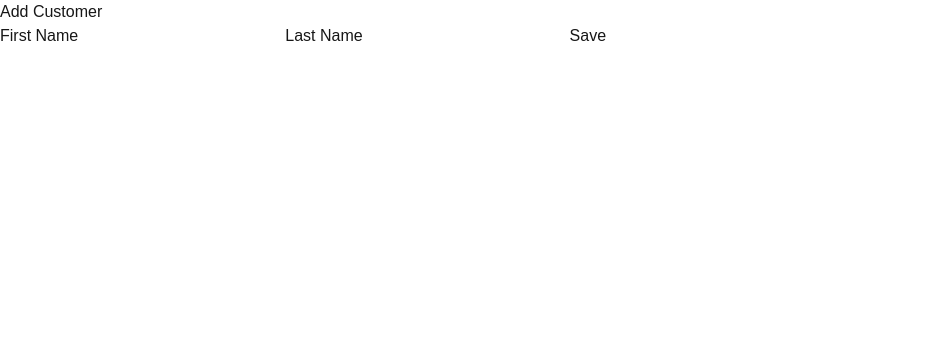
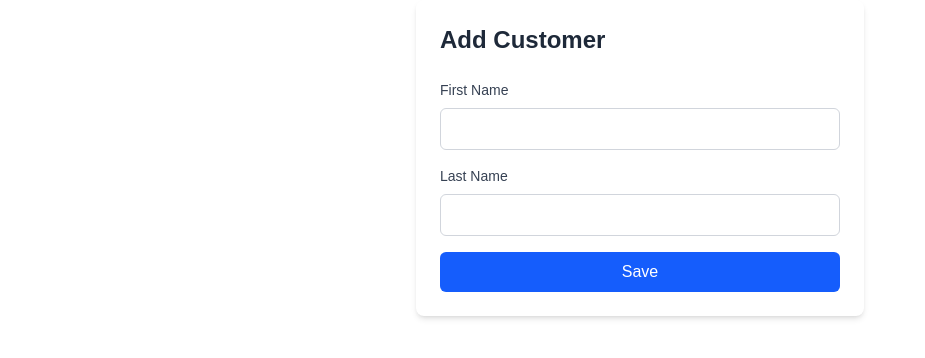
Before and after one commit to cameron-saunders/customer-1, a Next.js app: page /add in a window 1280 px wide. Shown: the top 358 px of the page, without its empty margins (0-925 px from the left). Built offline with nearby package versions, Linux system fonts and the light colour scheme.

Commit message:
added tailwind styling

```diff
--- a/src/app/add/page.jsx
+++ b/src/app/add/page.jsx
@@ -1,14 +1,42 @@
 export default function Page() {
     return (
       <>
-        <h1>Add Customer</h1>
-        <form>
-          <label htmlFor="fname">First Name</label>
-          <input id='fname' type="text" name='first_name'/>
-          <label htmlFor="lname">Last Name</label>
-          <input id='lname' type="text" name='last_name'/>
-          <button>Save</button>
-        </form>
+<div className="max-w-md mx-auto p-6 bg-white rounded-lg shadow-md">
+  <h1 className="text-2xl font-bold text-gray-800 mb-6">Add Customer</h1>
+
+  <form className="space-y-4">
+    <div className="space-y-2">
+      <label htmlFor="fname" className="block text-sm font-medium text-gray-700">
+        First Name
+      </label>
+      <input
+        id="fname"
+        type="text"
+        name="first_name"
+        className="w-full px-3 py-2 border border-gray-300 rounded-md focus:outline-none focus:ring-2 focus:ring-blue-500"
+      />
+    </div>
+
+    <div className="space-y-2">
+      <label htmlFor="lname" className="block text-sm font-medium text-gray-700">
+        Last Name
+      </label>
+      <input
+        id="lname"
+        type="text"
+        name="last_name"
+        className="w-full px-3 py-2 border border-gray-300 rounded-md focus:outline-none focus:ring-2 focus:ring-blue-500"
+      />
+    </div>
+
+    <button
+      type="submit"
+      className="w-full px-4 py-2 bg-blue-600 text-white font-medium rounded-md hover:bg-blue-700 transition-colors focus:outline-none focus:ring-2 focus:ring-blue-500 focus:ring-offset-2"
+    >
+      Save
+    </button>
+  </form>
+</div>
       </>
     );
   }
```
